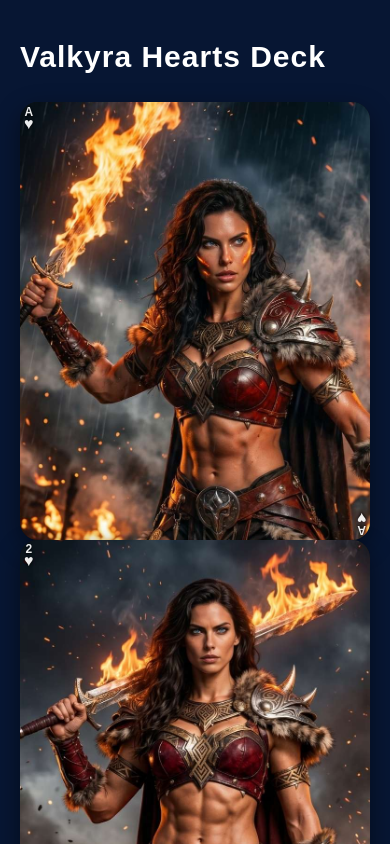
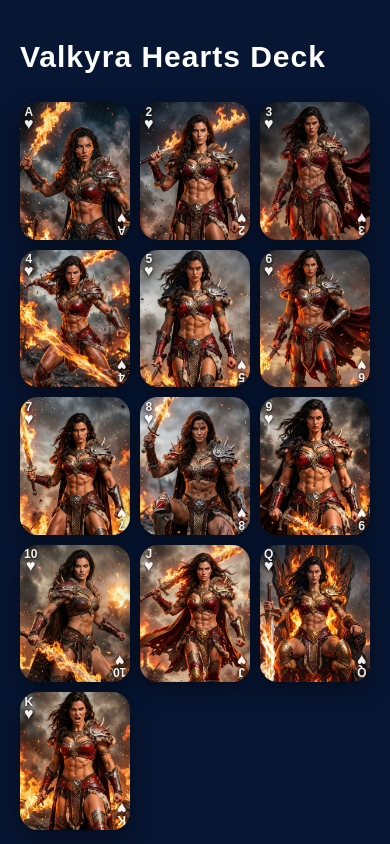
Before and after one commit to PlayYourPhotos/playyourphotos-blackjack, a React (Create React App) app: page /demo in a window 390 px wide. Shown: the top 844 px of the page. Built offline with nearby package versions, Linux system fonts and the light colour scheme.

Commit message:
Update styles.css

```diff
--- a/src/styles.css
+++ b/src/styles.css
@@ -20,16 +20,19 @@ body {
   letter-spacing: 1px;
 }
 
+/* SUPPORTS BOTH CLASS NAMES */
+.card-grid,
 .deck-grid {
   display: grid;
-  grid-template-columns: repeat(auto-fit, minmax(190px, 1fr));
+  grid-template-columns: repeat(auto-fit, minmax(190px, 190px));
   gap: 16px;
   max-width: 1700px;
 }
 
+/* CARD */
 .card {
   position: relative;
-  width: 100%;
+  width: 190px;
   aspect-ratio: 4 / 5;
   border-radius: 18px;
   overflow: hidden;
@@ -49,6 +52,7 @@ body {
   object-fit: cover;
 }
 
+/* CASINO STYLE CORNERS */
 .corner {
   position: absolute;
   display: flex;
@@ -59,6 +63,7 @@ body {
   text-shadow: 0 1px 3px rgba(0,0,0,0.95);
   z-index: 5;
   opacity: 0.92;
+  color: white;
 }
 
 .top-left {
@@ -91,6 +96,7 @@ body {
   justify-content: center;
 }
 
+/* LANDING PAGE */
 .landing-page {
   min-height: 100vh;
   background:
@@ -143,14 +149,20 @@ body {
   transform: translateY(-2px);
 }
 
+/* MOBILE */
 @media (max-width: 768px) {
   .demo-title {
     font-size: 30px;
   }
 
+  .card-grid,
   .deck-grid {
     grid-template-columns: repeat(3, 1fr);
     gap: 10px;
+  }
+
+  .card {
+    width: 100%;
   }
 
   .corner-rank {
```
